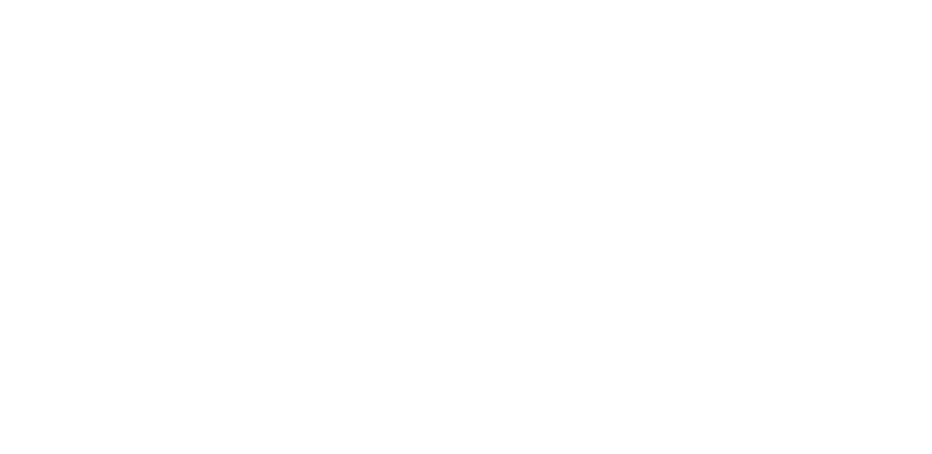
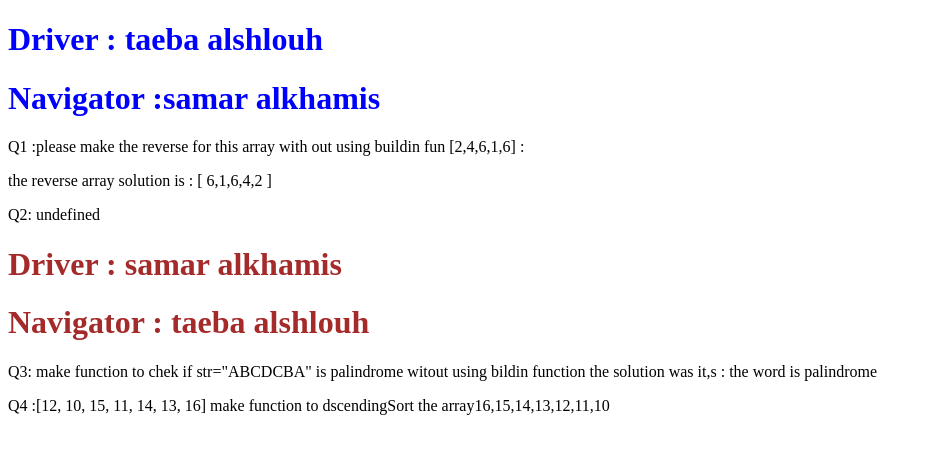
Before and after one commit to samaralkhamis/driver-nav, a plain HTML site: page array/index.html in a window 1280 px wide. Shown: the whole page, without its empty margins (0-932 px from the left). Drawn offline with Linux system fonts and the light colour scheme.

Commit message:
done by samar

```diff
--- a/array/app.js
+++ b/array/app.js
@@ -8,6 +8,10 @@ function arr_re(array) {
     return arr;
 }
 console.log(arr_re([2,4,6,1,6]));
+let ar=document.getElementById('array');
+ar.innerHTML='Q1 :please make the reverse for this array with out using buildin fun [2,4,6,1,6] :' ;
+let revers = document.getElementById('q1');
+revers.innerHTML='the reverse array solution is : [ ' +arr_re([2,4,6,1,6])+ ' ]';
 
 ///////////////////////////////////////////////////////
 function uppercaseWords(string){
@@ -21,10 +25,14 @@ function uppercaseWords(string){
     console.log(words.join(" "));
 }
 uppercaseWords('the quick brown fox');
-uppercaseWords("the car drove fast");
+let c= uppercaseWords("the car drove fast");
+
+let upperCase = document.getElementById('q2');
+upperCase.textContent=` Q2: ` +uppercaseWords("the car drove fast");
+
 ///////////////////////////////////////////////////////////
 
- let str="ABCDCBA"
+ let str="ABCDCBA";
  console.log(str);
  palindrome(str);
 
@@ -34,4 +42,25 @@ for (let i= 0; i < leng; i++) {
     if (word[i] !== word.lengnth-1){
         console.log(`the ${word[i]} == ${word.lengnth-1} `);
     }}
-console.log ("the word is palindrome" );}
+return("the word is palindrome" );}
+
+let palindrom = document.getElementById('q3');
+palindrom.innerHTML=`Q3: make function to chek if str=\"ABCDCBA\" is palindrome witout using bildin function the solution was it,s : ${palindrome(str)}`;
+
+/////////////////////////////////////////////////////////////////
+function dscendingSort(array) {
+    for (let i = 1; i < array.length; i++) {
+        let x = array[i];
+        for (var j = i - 1; j >= 0 && (array[j] < x); j--) {
+            array[j + 1] = array[j];
+        }
+        array[j + 1] =x;
+    }
+    return array;
+}
+
+  var numbers = [12, 10, 15, 11, 14, 13, 16];
+  dscendingSort(numbers);
+  console.log(numbers);
+  let dscendingSor = document.getElementById('q4');
+  dscendingSor.innerHTML=`Q4 :[12, 10, 15, 11, 14, 13, 16] make function to dscendingSort the array` + dscendingSort(numbers);
--- a/array/index.html
+++ b/array/index.html
@@ -7,7 +7,20 @@
     <title>Document</title>
 </head>
 <body>
+    <h1 style="color: blue;">Driver : taeba alshlouh </h1>
+    <h1 style="color: blue;"> Navigator :samar alkhamis  </h1>
+    <div>
+        <p id="array"></p>
+        <p id ="q1"></p>
+        <p id ="q2"></p>
+    </div>
 
+    <h1 style="color: brown;">Driver : samar alkhamis </h1>
+    <h1 style="color: brown;"> Navigator : taeba alshlouh </h1>
+    <div>
+        <p id ="q3"></p>
+        <p id ="q4"></p>
+    </div>
 </body>
 <script src="app.js"></script>
 </html>
```
